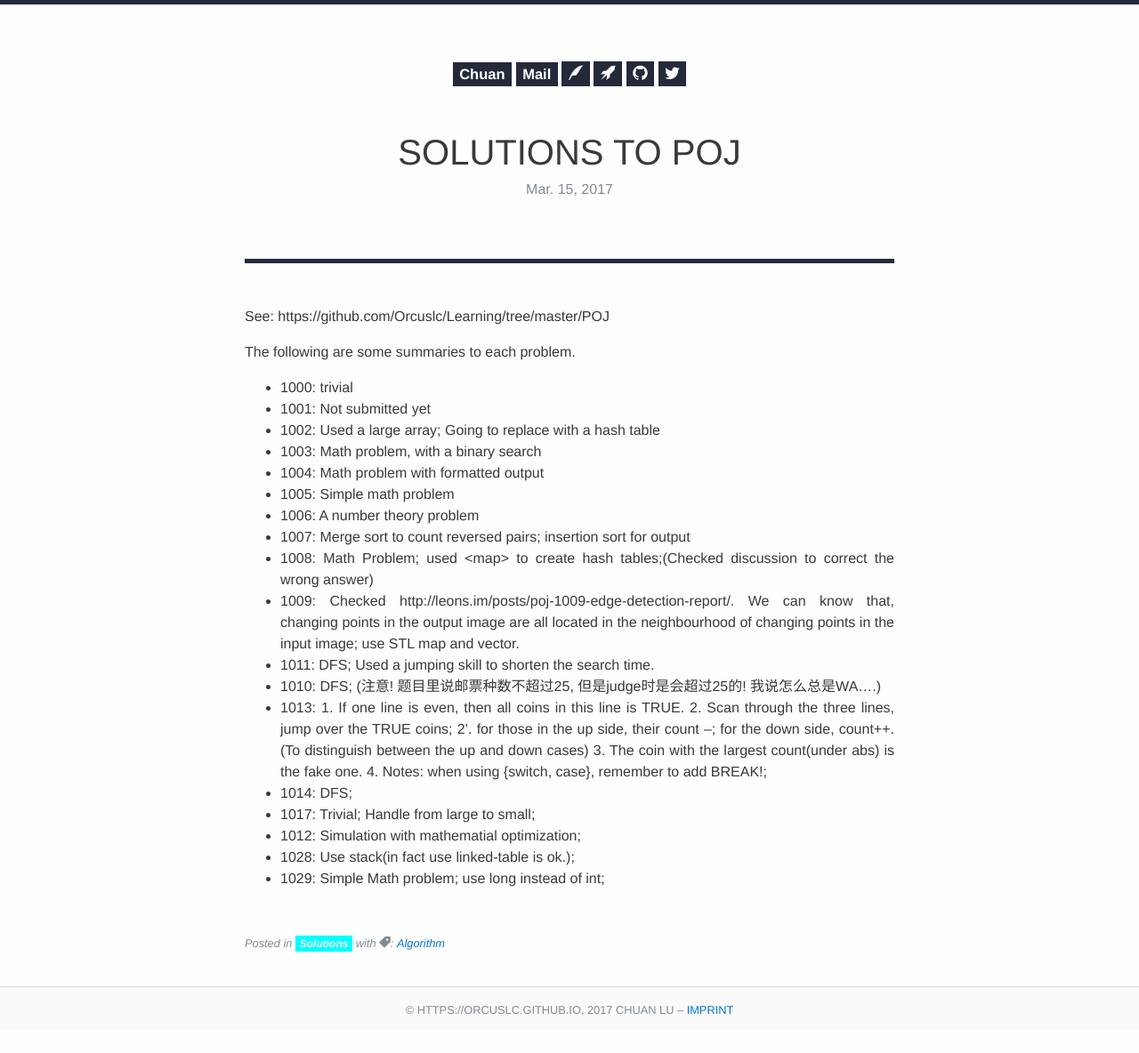
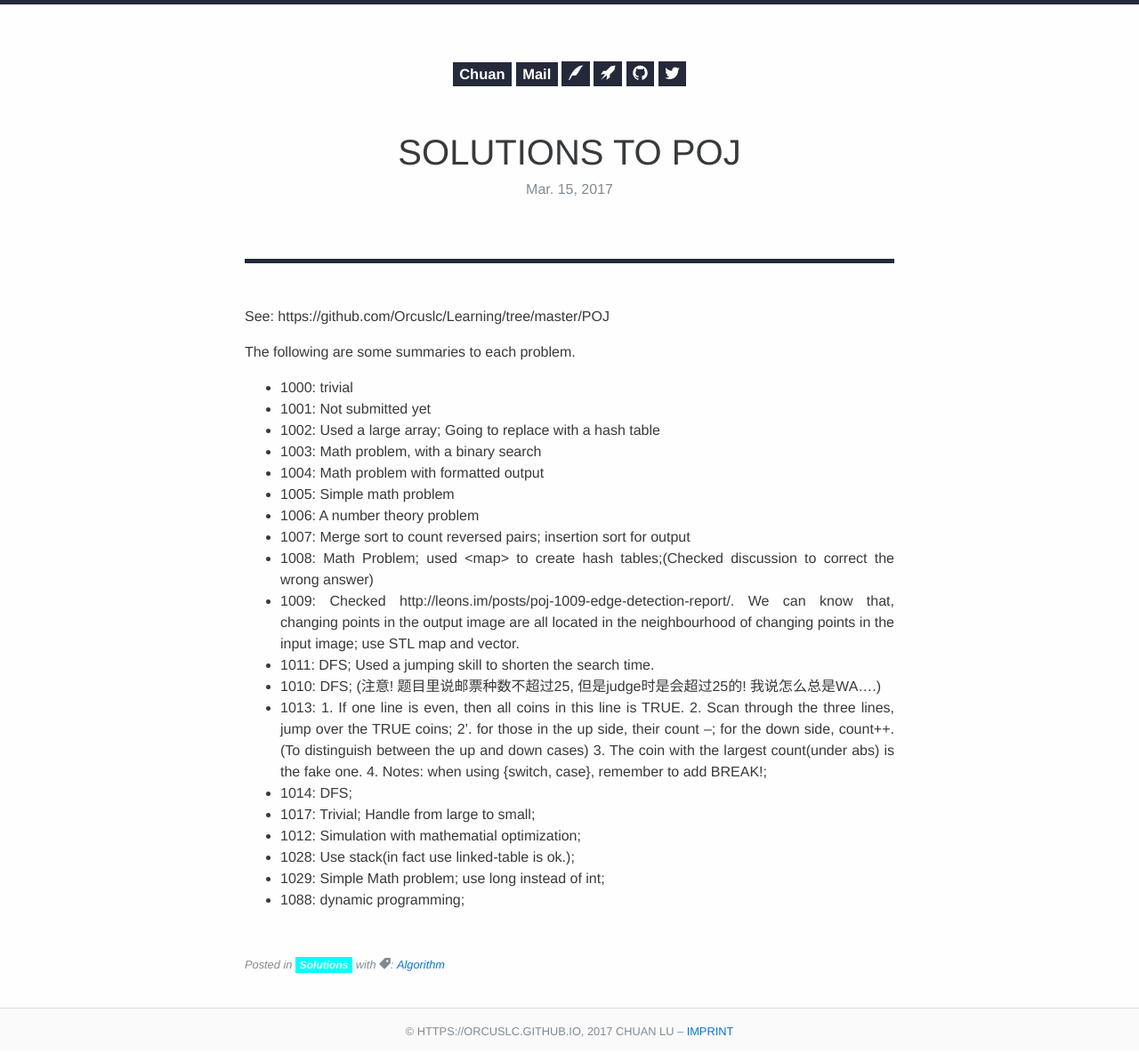
Before and after one commit to Orcuslc/blog.io, a Jekyll site: the page built from _posts/2017-03-15-Solutions-to-POJ.md, in a window 1280 px wide. Shown: the whole page at 89% size. Built offline with Jekyll 4.4.1, drawn with Linux system fonts in a browser that asks for light colours; some web fonts are replaced; before the commit the page ends 1160 px from its top, so only the background shows below that.

Commit message:
add poj 1088

```diff
--- a/_posts/2017-03-15-Solutions-to-POJ.md
+++ b/_posts/2017-03-15-Solutions-to-POJ.md
@@ -31,3 +31,4 @@ The following are some summaries to each problem.
 -  1012: Simulation with mathematial optimization;
 -  1028: Use stack(in fact use linked-table is ok.);
 -  1029: Simple Math problem; use long instead of int;
+-  1088: dynamic programming;
```
